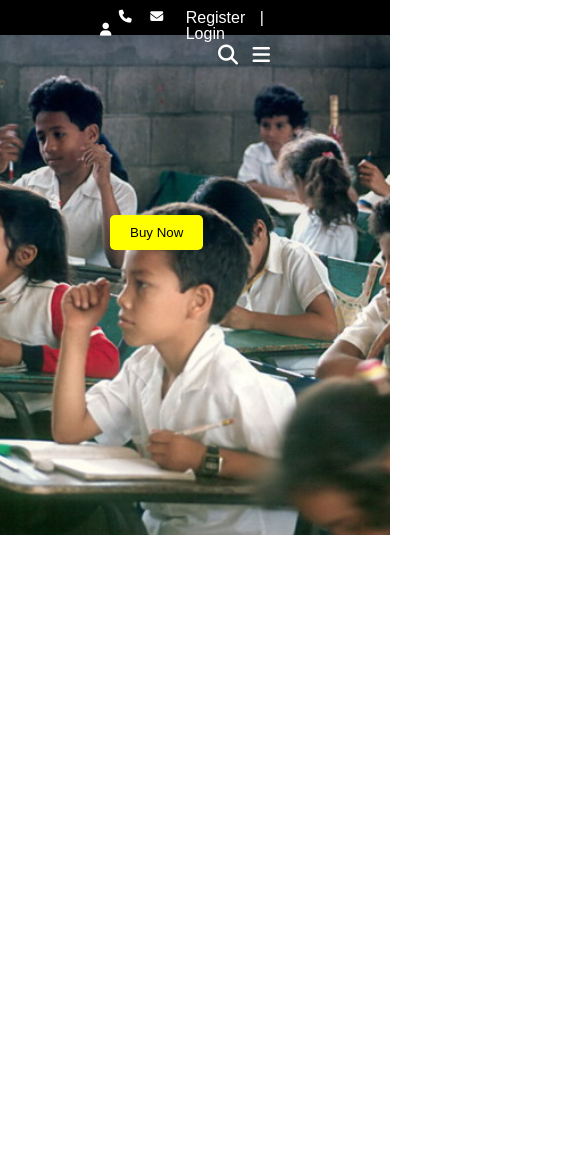
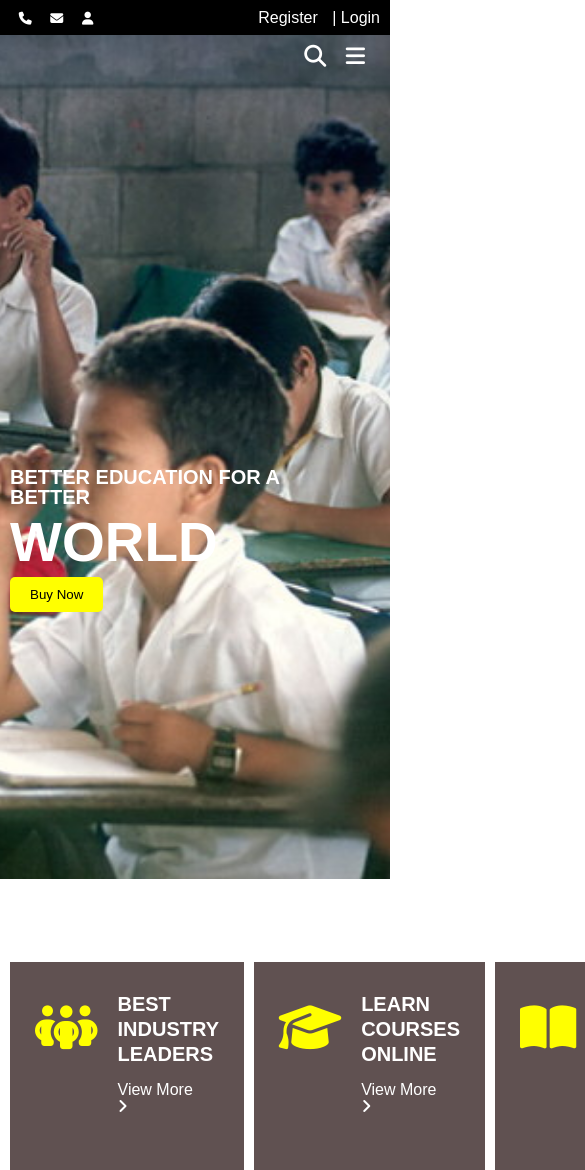
Before and after one commit to raghulnov13/education, a plain HTML site: page index.html in a window 390 px wide. Shown: the top 1170 px of the page, 585 px wide, since content can reach past the window. Before the commit the page ends 844 px from the top, so only its background shows below. Drawn offline with Linux system fonts and the light colour scheme.

Commit message:
add-code.

```diff
--- a/css/main.css
+++ b/css/main.css
@@ -3,9 +3,6 @@
     padding: 0;
     box-sizing: border-box;
     font-family: Arial, Helvetica, sans-serif;
-}
-.container{
-    margin: 0px 100px;
 }
 
 /* topnavbar */
@@ -15,7 +12,9 @@
     height: 35px;
 }
 .navtop-flex{
+    margin: auto 80px;
     display: flex;
+    align-items: center;
     justify-content: space-between;
 
 }
@@ -47,31 +46,21 @@
     text-decoration: none;
     color: white;
 }
-/* media querie */
-@media (max-width:1025px){
-    .ques ul li span,a{
-        display: none;
-    }
-    .right a{
-        display: inline-block;
-        margin-right: 10px;
-    }
 
-}
 /* header */
 .header{
     background-image: url("../images/at-school-2-1524670.jpg");
     background-position:top;
     background-size: cover;
     background-repeat: no;
-    height: 500px;
+    height: 600px;
     padding: 10px;
 }
 .header-flex{
     display: flex;
     justify-content: space-between;
-
-
+    align-items: center;
+    margin: auto 80px;
 }
 .logo{
     width: 12%;
@@ -93,24 +82,24 @@
     font-size: 14px;
 }
 .content {
-    margin-top: 150px;
+    margin: 150px 80px 0px 80px;
     text-transform: uppercase;
-
 }
 .content a{
     color: white;
-    margin-top: 150px;
     text-decoration: none;
-
+    display: block;
 }
 .content a h4{
     font-size: 20px;
+    margin-bottom: 15px;
 }
 .content a h2{
-    font-size: 35px;
-    font-weight:800;
+    font-size: 55px;
+    font-weight:700;
     line-height: 40px;
     letter-spacing:.5;
+    margin-bottom: 15px;
 }
 button{
     background-color: yellow;
@@ -119,20 +108,45 @@ button{
     color: black;
     padding: 10px 20px;
 }
-@media (max-width:1025px){
-    .micon i{
-        display: inline-block;
-        color: white;
-        font-size: 20px;
-        margin-right: 10px;
-    }
-    .nav{
-        display: none;
-    }
+/* banner */
+.banner{
+    display: flex;
+    justify-content: space-evenly;
+    margin-top: 50px;
+
 
 }
-@media (min-width:1025px){
-    .micon i{
-        display: none;
-    }
+.group{
+    display: flex;
+    justify-content: space-between;
+    background-color: rgba(26, 3, 3, 0.692);
+    padding: 30px 25px;
+    transition: 0.3s all;
+
 }
+.grp-icon{
+    margin-top: 10px;
+}
+.grp-icon i{
+    font-size: 55px;
+    color: yellow;
+
+}
+.grp-content{
+    color: white;
+    width: 70%;
+}
+.grp-content h5{
+    font-size: 20px;
+    text-transform: uppercase;
+    line-height: 25px;
+    margin-bottom: 15px;
+}
+.grp-content a{
+    text-decoration: none;
+    color: white;
+}
+.group:hover{
+    background-color: rgba(12, 5, 5, 0.815);
+
+}
--- /dev/null
+++ b/css/responsive.css
@@ -0,0 +1,66 @@
+/* navbar-top */
+@media (max-width:1025px){
+    .navtop-flex{
+        margin: 0;
+    }
+    .ques ul li span, a{
+        display: none;
+    }
+    .right a{
+        display: inline-block;
+        margin-right: 10px;
+    }
+
+}
+
+/* header */
+@media (max-width:1025px){
+    .header{
+        height: 100vh;
+    }
+    .header-flex{
+        margin: 0;
+        margin-bottom: 400px;
+    }
+    .header-flex .logo{
+        width: 18%;
+
+    }
+
+    .micon i{
+        display: inline-block;
+        color: white;
+        font-size: 22px;
+        margin-right: 15px;
+    }
+    .nav{
+        display: none;
+    }
+    .content {
+        margin-left: 0;
+        margin-bottom: 350px;
+    }
+    .banner{
+        display: flex;
+        justify-content: space-between;
+    }
+    .group{
+        display: flex;
+        justify-content: space-between;
+        margin-right: 10px;
+    }
+    .grp-content a {
+        display: block;
+    }
+    .grp-icon{
+        margin-right: 20px;
+    }
+    .grp-icon i {
+        font-size: 50px;
+    }
+}
+@media (min-width:1025px){
+    .micon i{
+        display: none;
+    }
+}
--- a/index.html
+++ b/index.html
@@ -9,6 +9,7 @@
     <link rel="stylesheet" href="./css/reset.css">
     <link rel="stylesheet" href="./css/main.css">
     <link rel="stylesheet" href="https://cdnjs.cloudflare.com/ajax/libs/font-awesome/6.2.0/css/all.min.css">
+    <link rel="stylesheet" href="./css/responsive.css">
 </head>
 
 <body>
@@ -66,9 +67,45 @@
                 </div>
             </div>
             <div class="content">
-                <a href="#"><h4>Better education for a better</h4></a>
-                <a href="#"><h2>World</h2></a>
+                <a href="#">
+                    <h4>Better education for a better</h4>
+                </a>
+                <a href="#">
+                    <h2>World</h2>
+                </a>
                 <button>Buy Now</button>
+            </div>
+            <div class="banner">
+                <div class="group">
+                    <div class="grp-icon">
+                        <i class="fa-solid fa-people-group"></i>
+                    </div>
+                    <div class="grp-content">
+                        <h5>Best Industry Leaders</h5>
+                        <a href="#">View More</a>
+                        <i class="fa-solid fa-angle-right"></i>
+                    </div>
+                </div>
+                <div class="group">
+                    <div class="grp-icon">
+                        <i class="fa-solid fa-graduation-cap"></i>
+                    </div>
+                    <div class="grp-content">
+                        <h5>Learn courses Online</h5>
+                        <a href="#">View More</a>
+                        <i class="fa-solid fa-angle-right"></i>
+                    </div>
+                </div>
+                <div class="group">
+                    <div class="grp-icon">
+                        <i class="fa-solid fa-book-open"></i>
+                    </div>
+                    <div class="grp-content">
+                        <h5>Book library & store</h5>
+                        <a href="#">View More</a>
+                        <i class="fa-solid fa-angle-right"></i>
+                    </div>
+                </div>
             </div>
         </section>
     </section>
```
